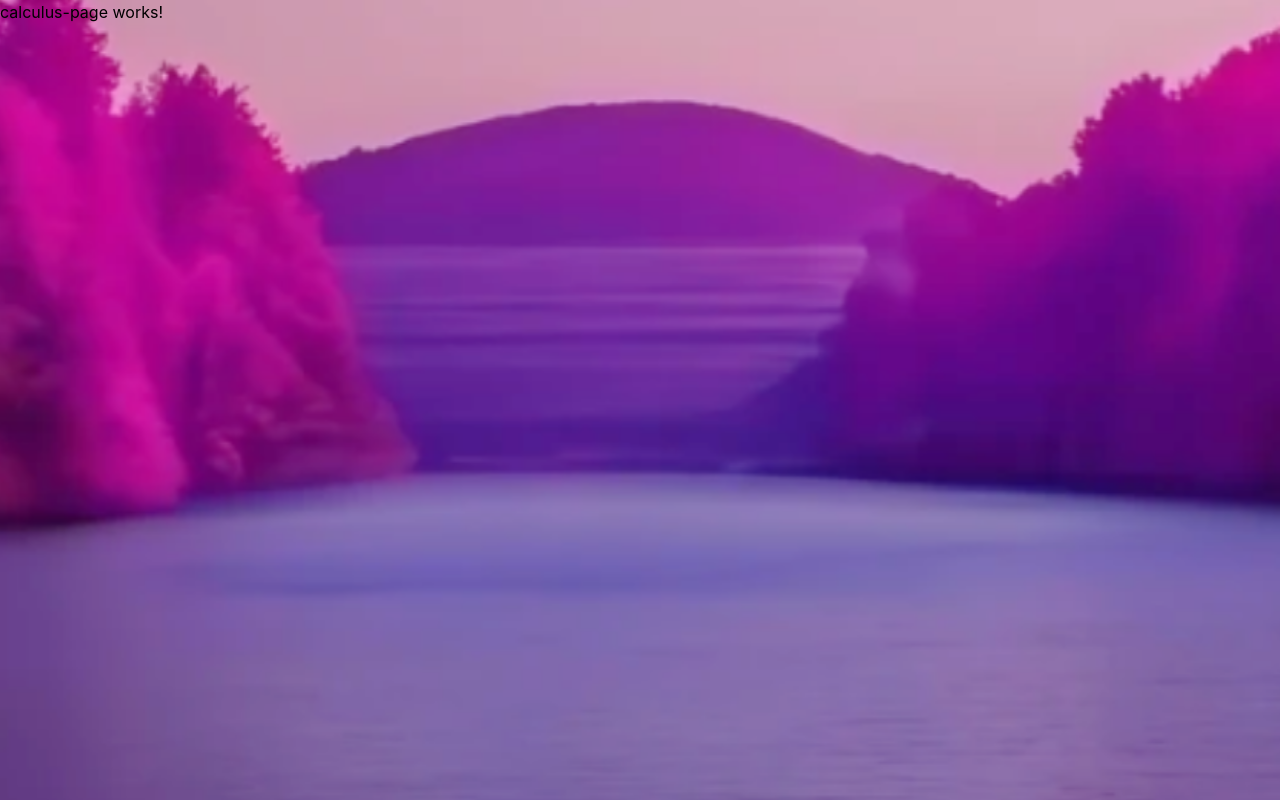
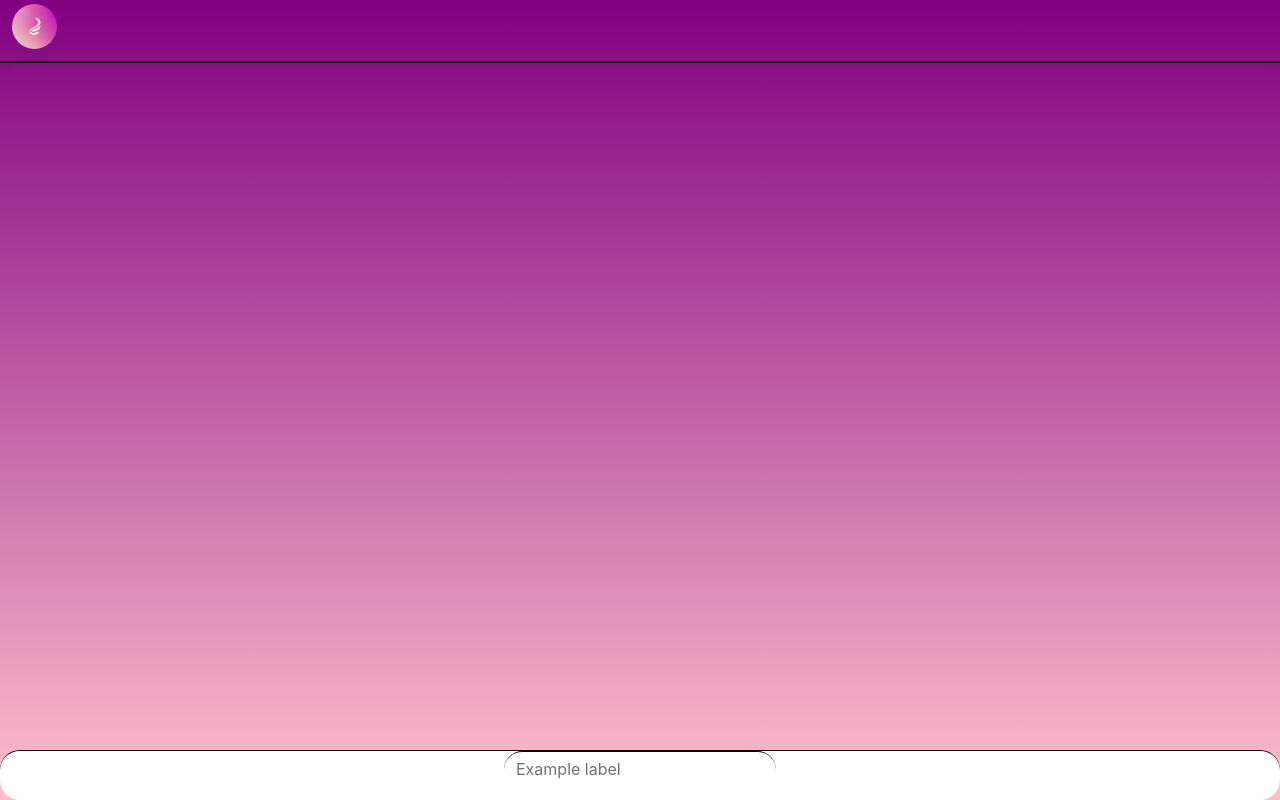
Before and after one commit to FranzieYoogan/angularHidrometro, an Angular app: page /calculus-page in a window 1280 px wide. Built offline with nearby package versions, Linux system fonts and the light colour scheme.

Commit message:
someChatBotDesign

```diff
--- a/src/app/app.component.ts
+++ b/src/app/app.component.ts
@@ -1,10 +1,11 @@
 import { Component } from '@angular/core';
 import { RouterOutlet } from '@angular/router';
+import { HeaderComponent } from './header/header.component';
 
 @Component({
   selector: 'app-root',
   standalone: true,
-  imports: [RouterOutlet],
+  imports: [RouterOutlet,HeaderComponent],
   templateUrl: './app.component.html',
   styleUrl: './app.component.css'
 })
--- a/src/app/app.config.ts
+++ b/src/app/app.config.ts
@@ -3,7 +3,9 @@ import { provideRouter } from '@angular/router';
 
 import { routes } from './app.routes';
 import { provideClientHydration } from '@angular/platform-browser';
+import { HeaderComponent } from './header/header.component';
+import { CalculusPageComponent } from './calculus-page/calculus-page.component';
 
 export const appConfig: ApplicationConfig = {
-  providers: [provideRouter(routes), provideClientHydration()]
+  providers: [provideRouter(routes), provideClientHydration(),HeaderComponent,CalculusPageComponent]
 };
--- a/src/app/calculus-page/calculus-page.component.css
+++ b/src/app/calculus-page/calculus-page.component.css
@@ -0,0 +1,30 @@
+.containerCalculus {
+
+
+    display: flex;
+    justify-content: center;
+    position: relative;
+    height: 100vh;
+    justify-items: center;
+    background: linear-gradient(purple, pink);
+    overflow: hidden;
+}
+
+.containerItem1 {
+
+    position: absolute;
+    justify-items: center;
+bottom: 0;
+
+    width: 100%;
+
+
+}
+
+.inputStyle {
+
+    border-top: 1px solid black;
+    background-color: white;
+    border-radius: 20px;
+
+}
--- a/src/app/calculus-page/calculus-page.component.html
+++ b/src/app/calculus-page/calculus-page.component.html
@@ -1 +1,32 @@
-<p>calculus-page works!</p>
+
+
+
+
+
+
+
+
+<section class="containerCalculus">
+
+
+            <div class="inputStyle containerItem1">
+              <!-- TW Elements is free under AGPL, with commercial license required for specific uses. See more details: https://tw-elements.com/license/ and contact us for queries at tailwind@mdbootstrap.com -->
+<div class="relative mb-3" data-te-input-wrapper-init>
+  <input
+    type="text"
+    class="inputStyle peer block min-h-[auto] w-full rounded border-0 bg-transparent px-3 py-[0.32rem] leading-[1.6] outline-none transition-all duration-200 ease-linear focus:placeholder:opacity-100 peer-focus:text-primary data-[te-input-state-active]:placeholder:opacity-100 motion-reduce:transition-none dark:text-neutral-200 dark:placeholder:text-neutral-200 dark:peer-focus:text-primary [&:not([data-te-input-placeholder-active])]:placeholder:opacity-0"
+    id="exampleFormControlInput1"
+    placeholder="Example label" />
+  <label
+    for="exampleFormControlInput1"
+    class="pointer-events-none absolute left-3 top-0 mb-0 max-w-[90%] origin-[0_0] truncate pt-[0.37rem] leading-[1.6] text-neutral-500 transition-all duration-200 ease-out peer-focus:-translate-y-[0.9rem] peer-focus:scale-[0.8] peer-focus:text-primary peer-data-[te-input-state-active]:-translate-y-[0.9rem] peer-data-[te-input-state-active]:scale-[0.8] motion-reduce:transition-none dark:text-neutral-200 dark:peer-focus:text-primary"
+    >Example label
+  </label>
+</div>
+            </div>
+
+
+</section>
+
+
+    <app-header><app-header/>
--- a/src/app/calculus-page/calculus-page.component.ts
+++ b/src/app/calculus-page/calculus-page.component.ts
@@ -1,9 +1,10 @@
 import { Component } from '@angular/core';
+import { HeaderComponent } from '../header/header.component';
 
 @Component({
   selector: 'app-calculus-page',
   standalone: true,
-  imports: [],
+  imports: [CalculusPageComponent,HeaderComponent],
   templateUrl: './calculus-page.component.html',
   styleUrl: './calculus-page.component.css'
 })
--- /dev/null
+++ b/src/app/header/header.component.css
@@ -0,0 +1,47 @@
+.logoStyle {
+
+    border-radius: 90px;
+    width: 45px;
+    position: relative;
+    top: 4px;
+}
+
+.navStyle {
+
+    border-bottom: 2px solid black !important;
+    background-color: transparent;
+    position: absolute;
+ top: -102vh;
+}
+
+
+/* @media only screen and (max-width: 554px) {
+
+    .navStyle {
+
+        bottom: 86vh !important;
+    }
+
+    .logoStyle {
+
+
+        top: 0px;
+    }
+
+      }
+
+       @media only screen and (max-width: 400px) {
+
+        .navStyle {
+
+
+            bottom: 90vh !important
+        }
+
+        .logoStyle {
+
+
+            top: 0px;
+        }
+
+          }  */
--- /dev/null
+++ b/src/app/header/header.component.html
@@ -0,0 +1,12 @@
+
+<section style="position: relative;">
+  <nav class="navStyle flex-no-wrap relative flex w-full items-center justify-between bg-[#FBFBFB] py-2 shadow-md shadow-black/5 dark:bg-neutral-600 dark:shadow-black/10 lg:flex-wrap lg:justify-start lg:py-4">
+  <div class=" flex w-full flex-wrap items-center justify-between px-3">
+    <!-- Hamburger button for mobile view -->
+   <img class="logoStyle" src="/assets/img/logo/logoProject.png" alt="">
+
+
+      </div>
+
+</nav>
+</section>
```
Also changed, not shown: src/app/header/header.component.ts (added, +13 -0 lines), src/assets/img/logo/logoProject.png (added), src/styles.css (line endings or trailing spaces), 1 other file (tests, documents, lock files or other folders).
